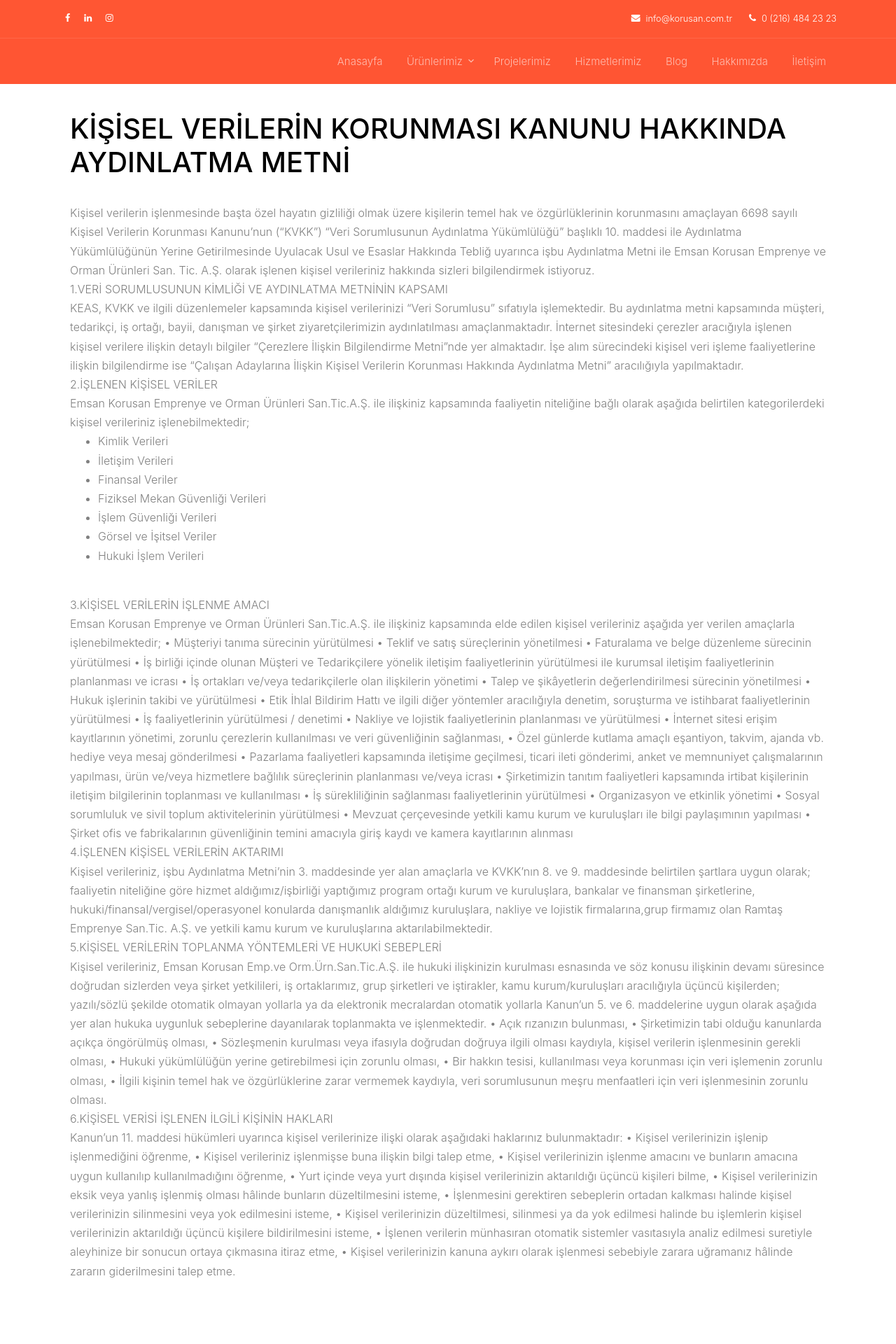
After one commit to Tugrulvural89/korusan, a Django app: page /kvk/ in a window 1280 px wide. The commit adds this page. Shown: the top 1920 px of the page at 70% size. Run offline with Django 3.2, Linux system fonts and the light colour scheme; some libraries are stand-ins or nearby versions.

Commit message:
kvk metni

```diff
--- a/korsanapp/views.py
+++ b/korsanapp/views.py
@@ -343,3 +343,5 @@ def mainViewThanks(request):
                                             'contents': contents,'firstNo':firstNo,'lastNo':lastNo,
                                              'resultNo':resultNo,'obj':obj
                                             })
+def kvk(request):
+    return render(request,'kvk.html',{})
--- a/korusan/urls.py
+++ b/korusan/urls.py
@@ -43,6 +43,7 @@ urlpatterns = [
     path('admin/', admin.site.urls),
     path('',views.mainView,name='mainView'),
     path('urunler/<slug:slug>/',views.productDetail,name='productDetail'),
+    path('kvk/',views.kvk,name='kvk'),
     path('urun/<slug:slug>/',views.productAltDetail,name='productAltDetail'),
     path('korsan-blog/<slug:slug>/',views.blogDetail,name='blogDetail'),
     path('tum-fabrikalar/',views.allContact,name='allContact'),
--- a/templates/footers.html
+++ b/templates/footers.html
@@ -22,6 +22,7 @@
                   <li><a href="{% url 'productList' %}">Ürünler</a></li>
                   <li><a href="{% url 'blogAll' %}">Blog</a></li>
                   <li><a href="{% url 'allContact' %}">İletişim Bilgileri</a></li>
+                  <li><a href="{% url 'kvk' %}">Kişisel Verilerin Korunması Hakkında</a></li>
                 </ul>
               </div>
 
--- a/templates/index.html
+++ b/templates/index.html
@@ -800,6 +800,7 @@ h. Vagon ve karavanların duvar, tavan ve yer döşemelerinde,<br>
                   <span class="icon-phone mr-2"></span>
                   <span class="d-md-inline-block"> 0 (216) 484 23 23</span>
                 </a>
+                <span><a href="{% url 'kvk' %}">KVK aydınlatma metni</a></span>
             </form>
 
           </div>
--- /dev/null
+++ b/templates/kvk.html
@@ -0,0 +1,154 @@
+{% load static %}<!DOCTYPE html>
+<html lang="en">
+  <head>
+    <title>Korusan Emsan</title>
+    <meta charset="utf-8">
+    <meta name="viewport" content="width=device-width, initial-scale=1, shrink-to-fit=no">
+
+    <link rel="stylesheet" href="https://fonts.googleapis.com/css?family=Nunito+Sans:200,300,400,700,900">
+    <link rel="stylesheet" href="{% static 'fonts/icomoon/style.css' %}">
+    <link rel="stylesheet" href="{% static 'css/bootstrap.min.css' %}">
+    <link rel="stylesheet" href="{% static 'css/magnific-popup.css' %}">
+    <link rel="stylesheet" href="{% static 'css/jquery-ui.css' %}">
+    <link rel="stylesheet" href="{% static 'css/owl.carousel.min.css' %}">
+    <link rel="stylesheet" href="{% static 'css/owl.theme.default.min.css' %}">
+    <link rel="stylesheet" href="{% static 'css/bootstrap-datepicker.css' %}">
+
+
+    <link rel="stylesheet" href="{% static 'fonts/flaticon/font/flaticon.css' %}">
+
+    <link rel="stylesheet" href="{% static 'css/aos.css' %}">
+    <link rel="stylesheet" href="{% static 'css/jquery.fancybox.min.css' %}">
+     <link rel="icon" href="{% get_media_prefix %}korsanlogopng.png" type="image/gif" sizes="16x16">
+    <link rel="shortcut icon" href="{% get_media_prefix %}korsanlogopng.png">
+    <link rel="stylesheet" href="{% static 'css/style.css' %}">
+      {% include 'style.html' %}
+      {% include 'tagmanager.html' %}
+  </head>
+  <body data-spy="scroll" data-target=".site-navbar-target" data-offset="300">
+      {% include 'tagmanagerbody.html' %}
+
+  <div id="overlayer"></div>
+  <div class="loader">
+    <div class="spinner-border text-primary" role="status">
+      <span class="sr-only">Loading...</span>
+    </div>
+  </div>
+
+  <div class="site-wrap">
+
+   {% include 'headers.html' %}
+
+    <div class="site-section about-section" style="padding-top: 10em;" id="about-section">
+      <div class="container">
+
+        <div class="col-12 col-md-12 align-items-center mb-5">
+
+
+
+            <h1>KİŞİSEL VERİLERİN KORUNMASI KANUNU HAKKINDA AYDINLATMA METNİ</h1>
+ <br>
+Kişisel verilerin işlenmesinde başta özel hayatın gizliliği olmak üzere kişilerin temel hak ve özgürlüklerinin korunmasını amaçlayan 6698 sayılı Kişisel Verilerin Korunması Kanunu’nun (“KVKK”) “Veri Sorumlusunun Aydınlatma Yükümlülüğü” başlıklı 10. maddesi ile Aydınlatma Yükümlülüğünün Yerine Getirilmesinde Uyulacak Usul ve Esaslar Hakkında Tebliğ uyarınca işbu Aydınlatma Metni ile Emsan Korusan Emprenye ve Orman Ürünleri San. Tic. A.Ş. olarak işlenen kişisel verileriniz hakkında sizleri bilgilendirmek istiyoruz.
+ <br>
+1.VERİ SORUMLUSUNUN KİMLİĞİ VE AYDINLATMA METNİNİN KAPSAMI
+ <br>
+KEAS, KVKK ve ilgili düzenlemeler kapsamında kişisel verilerinizi “Veri Sorumlusu” sıfatıyla işlemektedir. Bu aydınlatma metni kapsamında müşteri, tedarikçi, iş ortağı, bayii, danışman ve şirket ziyaretçilerimizin aydınlatılması amaçlanmaktadır. İnternet sitesindeki çerezler aracığıyla işlenen kişisel verilere ilişkin detaylı bilgiler “Çerezlere İlişkin Bilgilendirme Metni”nde yer almaktadır. İşe alım sürecindeki kişisel veri işleme faaliyetlerine ilişkin bilgilendirme ise “Çalışan Adaylarına İlişkin Kişisel Verilerin Korunması Hakkında Aydınlatma Metni” aracılığıyla yapılmaktadır.
+ <br>
+2.İŞLENEN KİŞİSEL VERİLER
+ <br>
+Emsan Korusan Emprenye ve Orman Ürünleri San.Tic.A.Ş. ile ilişkiniz kapsamında faaliyetin niteliğine bağlı olarak aşağıda belirtilen kategorilerdeki kişisel verileriniz işlenebilmektedir;
+<ul>
+<li>Kimlik Verileri</li>
+<li>İletişim Verileri</li>
+<li>Finansal Veriler</li>
+<li>Fiziksel Mekan Güvenliği Verileri</li>
+<li>İşlem Güvenliği Verileri</li>
+<li>Görsel ve İşitsel Veriler</li></li>
+<li>Hukuki İşlem Verileri</li>
+</ul>
+ <br>
+3.KİŞİSEL VERİLERİN İŞLENME AMACI
+ <br>
+Emsan Korusan Emprenye ve Orman Ürünleri San.Tic.A.Ş. ile ilişkiniz kapsamında elde edilen kişisel verileriniz aşağıda yer verilen amaçlarla işlenebilmektedir;
+•	Müşteriyi tanıma sürecinin yürütülmesi
+•	Teklif ve satış süreçlerinin yönetilmesi
+•	Faturalama ve belge düzenleme sürecinin yürütülmesi
+•	İş birliği içinde olunan Müşteri ve Tedarikçilere yönelik iletişim faaliyetlerinin yürütülmesi ile kurumsal iletişim faaliyetlerinin planlanması ve icrası
+•	İş ortakları ve/veya tedarikçilerle olan ilişkilerin yönetimi
+•	Talep ve şikâyetlerin değerlendirilmesi sürecinin yönetilmesi
+•	Hukuk işlerinin takibi ve yürütülmesi
+•	Etik İhlal Bildirim Hattı ve ilgili diğer yöntemler aracılığıyla denetim, soruşturma ve istihbarat faaliyetlerinin yürütülmesi
+•	İş faaliyetlerinin yürütülmesi / denetimi
+•	Nakliye ve lojistik faaliyetlerinin planlanması ve yürütülmesi
+•	İnternet sitesi erişim kayıtlarının yönetimi, zorunlu çerezlerin kullanılması ve veri güvenliğinin sağlanması,
+•	Özel günlerde kutlama amaçlı eşantiyon, takvim, ajanda vb. hediye veya mesaj gönderilmesi
+•	Pazarlama faaliyetleri kapsamında iletişime geçilmesi, ticari ileti gönderimi, anket ve memnuniyet çalışmalarının yapılması, ürün ve/veya hizmetlere bağlılık süreçlerinin planlanması ve/veya icrası
+•	Şirketimizin tanıtım faaliyetleri kapsamında irtibat kişilerinin iletişim bilgilerinin toplanması ve kullanılması
+•	İş sürekliliğinin sağlanması faaliyetlerinin yürütülmesi
+•	Organizasyon ve etkinlik yönetimi
+•	Sosyal sorumluluk ve sivil toplum aktivitelerinin yürütülmesi
+•	Mevzuat çerçevesinde yetkili kamu kurum ve kuruluşları ile bilgi paylaşımının yapılması
+•	Şirket ofis ve fabrikalarının güvenliğinin temini amacıyla giriş kaydı ve kamera kayıtlarının alınması
+  <br>
+4.İŞLENEN KİŞİSEL VERİLERİN AKTARIMI
+  <br>
+Kişisel verileriniz, işbu Aydınlatma Metni’nin 3. maddesinde yer alan amaçlarla ve KVKK’nın 8. ve 9. maddesinde belirtilen şartlara uygun olarak; faaliyetin niteliğine göre hizmet aldığımız/işbirliği yaptığımız program ortağı kurum ve kuruluşlara, bankalar ve finansman şirketlerine, hukuki/finansal/vergisel/operasyonel konularda danışmanlık aldığımız kuruluşlara, nakliye ve lojistik firmalarına,grup firmamız olan Ramtaş Emprenye San.Tic. A.Ş. ve yetkili kamu kurum ve kuruluşlarına aktarılabilmektedir.
+  <br>
+5.KİŞİSEL VERİLERİN TOPLANMA YÖNTEMLERİ VE HUKUKİ SEBEPLERİ
+  <br>
+Kişisel verileriniz, Emsan Korusan Emp.ve Orm.Ürn.San.Tic.A.Ş. ile hukuki ilişkinizin kurulması esnasında ve söz konusu ilişkinin devamı süresince doğrudan sizlerden veya şirket yetkilileri, iş ortaklarımız, grup şirketleri ve iştirakler, kamu kurum/kuruluşları aracılığıyla üçüncü kişilerden; yazılı/sözlü şekilde otomatik olmayan yollarla ya da elektronik mecralardan otomatik yollarla Kanun’un 5. ve 6. maddelerine uygun olarak aşağıda yer alan hukuka uygunluk sebeplerine dayanılarak toplanmakta ve işlenmektedir.
+•	Açık rızanızın bulunması,
+•	Şirketimizin tabi olduğu kanunlarda açıkça öngörülmüş olması,
+•	Sözleşmenin kurulması veya ifasıyla doğrudan doğruya ilgili olması kaydıyla, kişisel verilerin işlenmesinin gerekli olması,
+•	Hukuki yükümlülüğün yerine getirebilmesi için zorunlu olması,
+•	Bir hakkın tesisi, kullanılması veya korunması için veri işlemenin zorunlu olması,
+•	İlgili kişinin temel hak ve özgürlüklerine zarar vermemek kaydıyla, veri sorumlusunun meşru menfaatleri için veri işlenmesinin zorunlu olması.
+
+ <br>
+
+
+
+6.KİŞİSEL VERİSİ İŞLENEN İLGİLİ KİŞİNİN HAKLARI
+  <br>
+Kanun’un 11. maddesi hükümleri uyarınca kişisel verilerinize ilişki olarak aşağıdaki haklarınız bulunmaktadır:
+•	Kişisel verilerinizin işlenip işlenmediğini öğrenme,
+•	Kişisel verileriniz işlenmişse buna ilişkin bilgi talep etme,
+•	Kişisel verilerinizin işlenme amacını ve bunların amacına uygun kullanılıp kullanılmadığını öğrenme,
+•	Yurt içinde veya yurt dışında kişisel verilerinizin aktarıldığı üçüncü kişileri bilme,
+•	Kişisel verilerinizin eksik veya yanlış işlenmiş olması hâlinde bunların düzeltilmesini isteme,
+•	İşlenmesini gerektiren sebeplerin ortadan kalkması halinde kişisel verilerinizin silinmesini veya yok edilmesini isteme,
+•	Kişisel verilerinizin düzeltilmesi, silinmesi ya da yok edilmesi halinde bu işlemlerin kişisel verilerinizin aktarıldığı üçüncü kişilere bildirilmesini isteme,
+•	İşlenen verilerin münhasıran otomatik sistemler vasıtasıyla analiz edilmesi suretiyle aleyhinize bir sonucun ortaya çıkmasına itiraz etme,
+•	Kişisel verilerinizin kanuna aykırı olarak işlenmesi sebebiyle zarara uğramanız hâlinde zararın giderilmesini talep etme.
+ <br>
+
+
+
+        </div>
+
+      </div>
+    </div>
+
+
+
+
+    {% include 'footers.html' %}
+  </div>
+
+  <script src="{% static 'js/jquery-3.3.1.min.js' %}"></script>
+  <script src="{% static 'js/jquery-ui.js' %}"></script>
+  <script src="{% static 'js/popper.min.js' %}"></script>
+  <script src="{% static 'js/bootstrap.min.js' %}"></script>
+  <script src="{% static 'js/owl.carousel.min.js' %}"></script>
+  <script src="{% static 'js/jquery.countdown.min.js' %}"></script>
+  <script src="{% static 'js/jquery.magnific-popup.min.js' %}"></script>
+  <script src="{% static 'js/bootstrap-datepicker.min.js' %}"></script>
+  <script src="{% static 'js/aos.js' %}"></script>
+  <script src="{% static 'js/jquery.sticky.js' %}"></script>
+  <script src="{% static 'js/jquery.easing.1.3.js' %}"></script>
+  <script src="{% static 'js/jquery.fancybox.min.js' %}"></script>
+  <script src="{% static 'js/main.js' %}"></script>
+
+
+  </body>
+</html>
```
